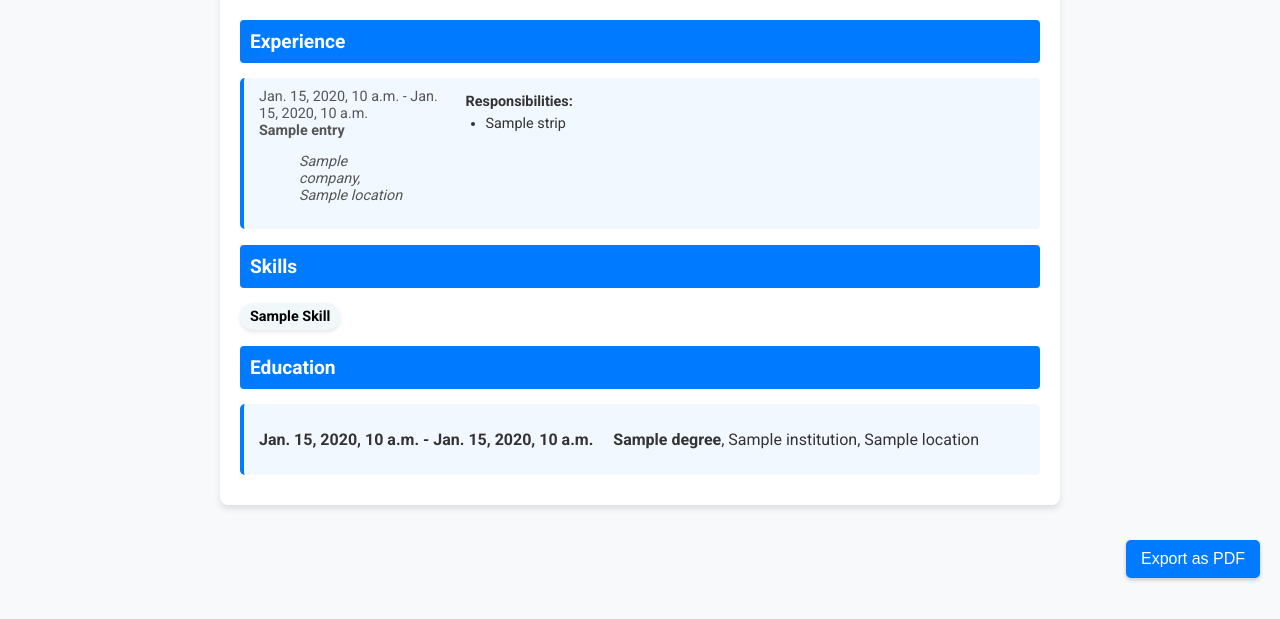
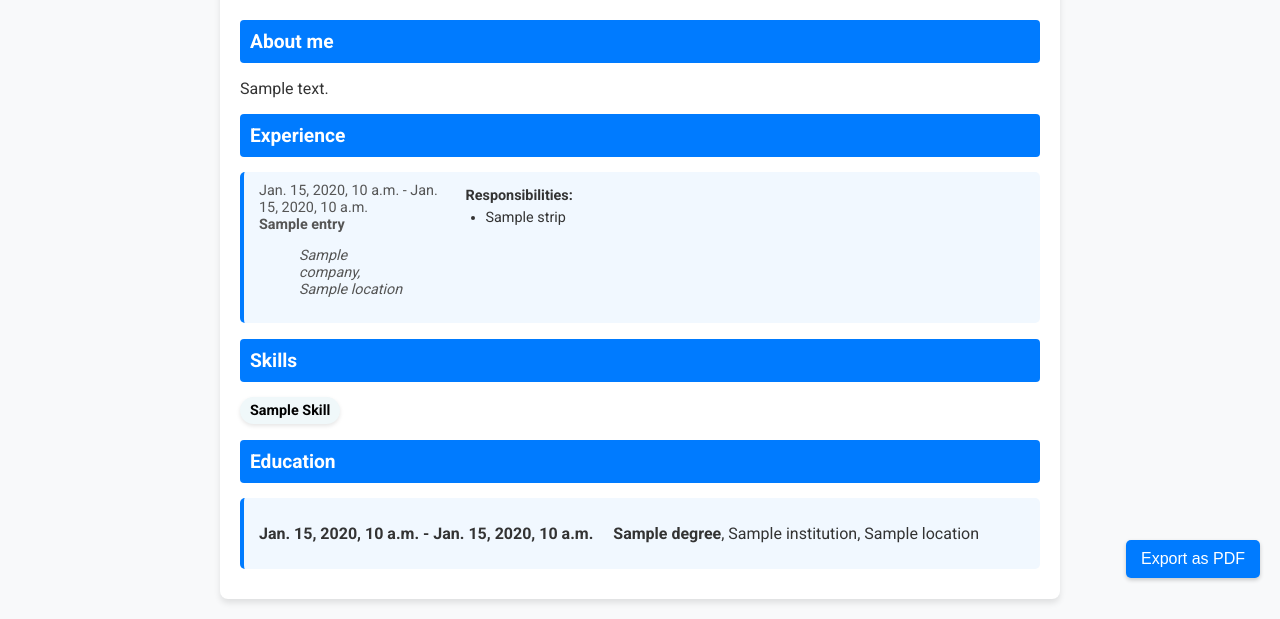
Before and after one commit to tanviralamcse/tanvir.cloud, a Django app: template cvmaker/templates/htmlfiles/temp1.html in a window 1280 px wide. Shown: the part 202-821 px from the top of the page. Before the commit the page ends 783 px from the top, so only its background shows below. Run offline with Django 5.2, Linux system fonts and the light colour scheme; the template is opened without the code that fills it: most values are stand-ins (such as "Sample title", 1, 10 or a date in 2020); some libraries are stand-ins or nearby versions.

Commit message:
added 2nd template

```diff
--- a/cvmaker/templates/htmlfiles/temp1.html
+++ b/cvmaker/templates/htmlfiles/temp1.html
@@ -202,7 +202,10 @@
         />
         {% endif %}
       </header>
-
+      <section class="cv-section">
+        <h2>About me</h2>
+        <p>{{personal_info.about}}</p>
+      </section>
       <section class="cv-section">
         <h2>Experience</h2>
         {% for entry in experience %}
--- a/cvmaker/templates/htmlfiles/temp2.html
+++ b/cvmaker/templates/htmlfiles/temp2.html
@@ -268,7 +268,9 @@
               <div class="smallText">
                 <p class="bolded white">{{ entry.degree }}</p>
                 <p>{{ entry.institution }}, {{entry.location }}</p>
-                <p>{{ entry.start_date }} - {{ entry.end_date }}</p>
+                <p>
+                  {{ entry.start_date }} - {{ entry.end_date|default:"Present"}}
+                </p>
               </div>
               {% endfor %}
             </div>
```
